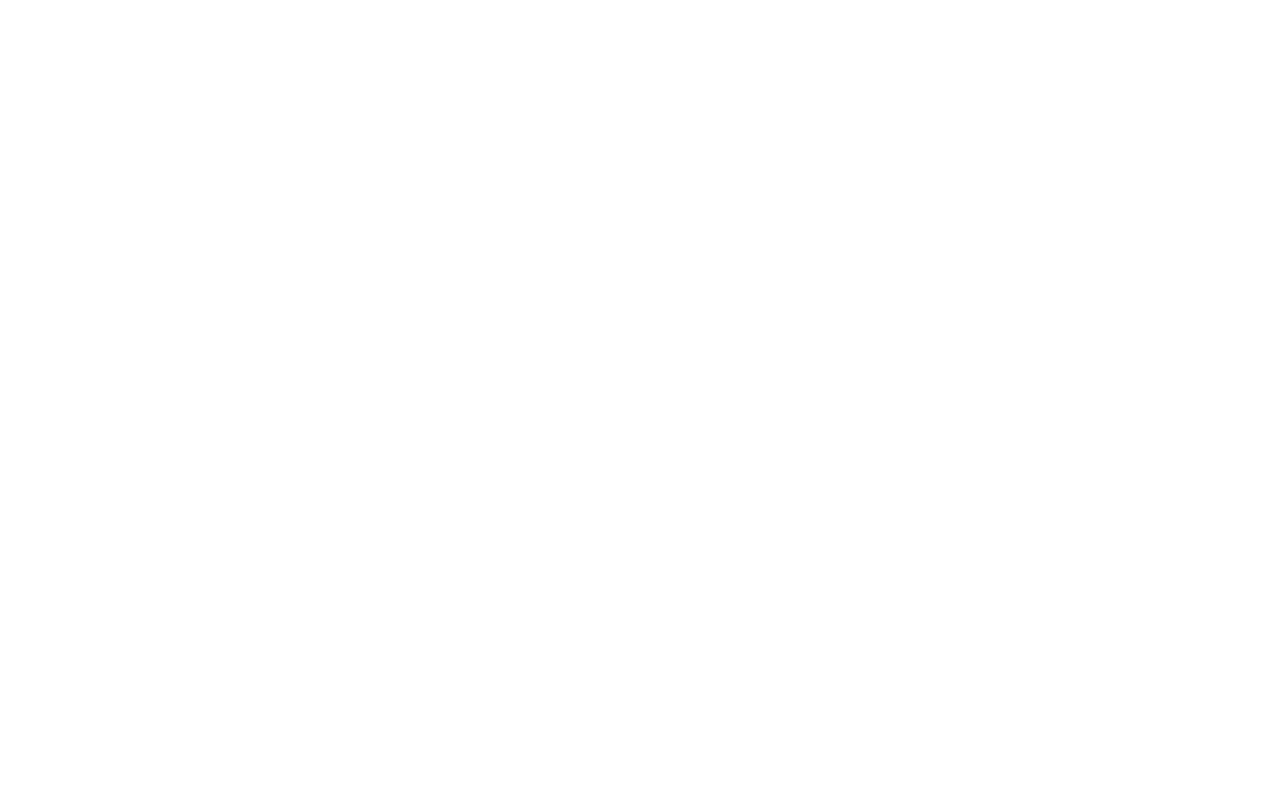
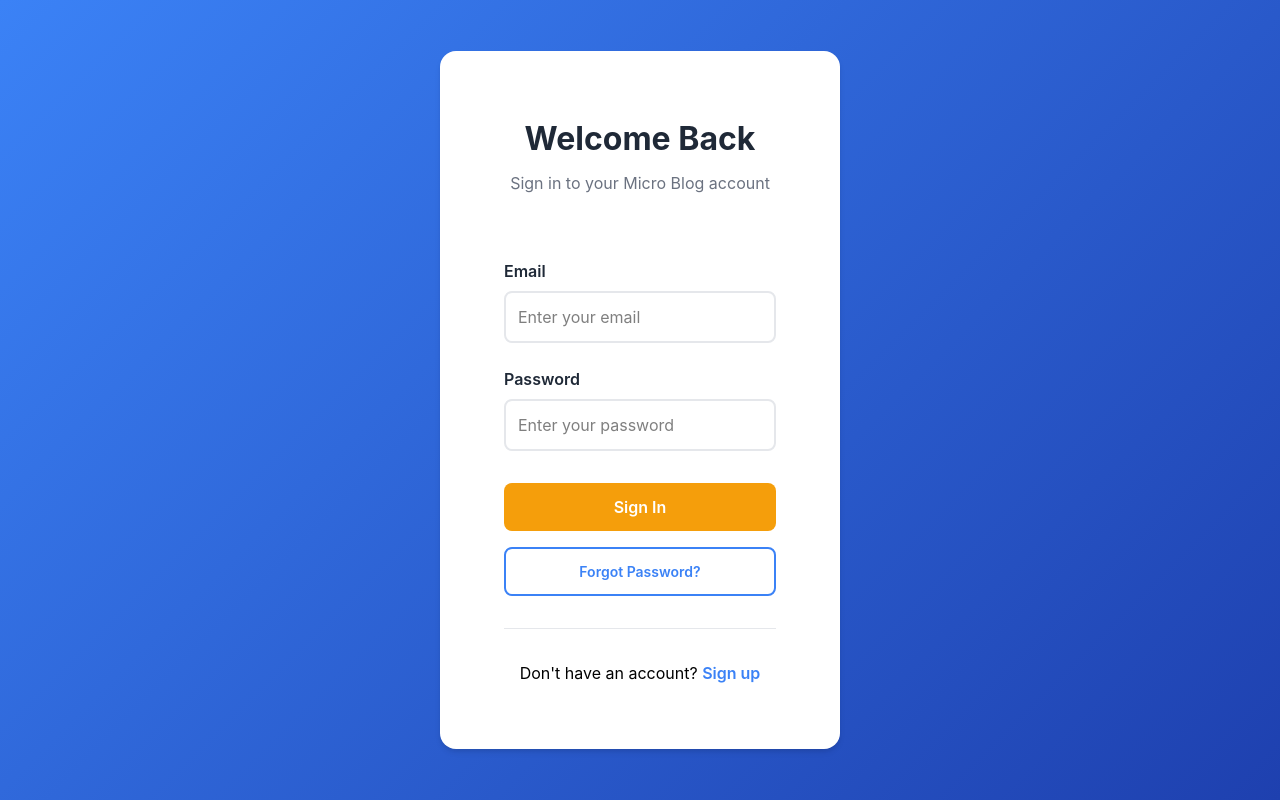
Before and after one commit to Dara218/micro-blog, a Vue app: page /login in a window 1280 px wide. Before the commit this address had no page. Built offline with nearby package versions, Linux system fonts and the light colour scheme.

Commit message:
MICRO-BLOG-3 - Implement Landing Page and Login - Added login route - Added disabling button - Added login form data - Installed axios

```diff
--- a/package.json
+++ b/package.json
@@ -12,6 +12,7 @@
     "preview": "vite preview"
   },
   "dependencies": {
+    "axios": "^1.11.0",
     "vue": "^3.5.18",
     "vue-router": "^4.5.1"
   },
--- a/src/assets/styles/_components.scss
+++ b/src/assets/styles/_components.scss
@@ -21,6 +21,19 @@
       background-color: $white;
       color: $primary-color;
     }
+  }
+
+  // Disabled state
+  &.btn-disabled,
+  &:disabled {
+    background-color: lighten($primary-color, 35%);
+    color: lighten($primary-color, 65%);
+    border-color: lighten($primary-color, 35%);
+    cursor: not-allowed;
+    pointer-events: none;
+    opacity: 0.6;
+    transform: none; // prevent hover transform
+    color: black;
   }
 
   &.btn-outline {
--- a/src/router/index.js
+++ b/src/router/index.js
@@ -1,4 +1,6 @@
-import LandingPage from '@/views/LandingPage.vue'
+import Home from '@/views/Page/Home.vue'
+import LandingPage from '@/views/Page/LandingPage.vue'
+import LoginPage from '@/views/Page/LoginPage.vue'
 import { createRouter, createWebHistory } from 'vue-router'
 
 const router = createRouter({
@@ -9,6 +11,16 @@
       name: 'landing-page',
       component: LandingPage,
     },
+    {
+      path: '/login',
+      name: 'login',
+      component: LoginPage,
+    },
+    {
+      path: '/home',
+      name: 'home',
+      component: Home,
+    },
   ],
 })
 
--- a/src/views/LoginPage.vue
+++ /dev/null
@@ -1,39 +0,0 @@
-<template>
-  <div class="login-page">
-    <div class="login-container">
-      <div class="login-header">
-        <h1 class="login-title">Welcome Back</h1>
-        <p class="login-subtitle">Sign in to your Micro Blog account</p>
-      </div>
-
-      <form class="login-form">
-        <div class="form-group">
-          <label class="form-label">Email</label>
-          <input type="email" class="form-input" placeholder="Enter your email" />
-        </div>
-
-        <div class="form-group">
-          <label class="form-label">Password</label>
-          <input type="password" class="form-input" placeholder="Enter your password" />
-        </div>
-
-        <div class="form-actions">
-          <button type="submit" class="btn-login">Sign In</button>
-          <button type="button" class="btn-forgot">Forgot Password?</button>
-        </div>
-      </form>
-
-      <div class="login-footer">
-        <p>Don't have an account? <a href="#" class="signup-link">Sign up</a></p>
-      </div>
-    </div>
-  </div>
-</template>
-
-<script setup>
-// Login logic can go here
-</script>
-
-<style lang="scss" scoped>
-  @import '@/assets/styles/main.scss';
-</style>
--- /dev/null
+++ b/src/views/Page/Home.vue
@@ -0,0 +1,13 @@
+<template>
+  <div>
+    Lorem ipsum, dolor sit amet consectetur adipisicing elit. Ipsam id odit laudantium nemo optio assumenda quaerat architecto delectus dignissimos explicabo, exercitationem dolor voluptates excepturi perferendis qui neque saepe ipsum accusamus.
+  </div>
+</template>
+
+<script setup>
+
+</script>
+
+<style lang="scss" scoped>
+  @import '@/assets/styles/main.scss';
+</style>
--- a/src/views/LandingPage.vue
+++ b/src/views/Page/LandingPage.vue
@@ -8,8 +8,8 @@
           Share your thoughts, connect with others, and discover amazing content in our micro-blogging community.
         </p>
         <div class="cta-buttons">
-          <a href="#" class="btn btn-primary">Login</a>
-          <a href="#" class="btn btn-secondary">Register</a>
+          <RouterLink class="btn btn-primary" to="/login">Login</RouterLink>
+          <RouterLink class="btn btn-secondary" to="/register">Register</RouterLink>
         </div>
       </div>
     </section>
@@ -51,6 +51,8 @@
 </template>
 
 <script setup>
+import { RouterLink } from 'vue-router';
+
 // Component logic can go here
 </script>
 
--- /dev/null
+++ b/src/views/Page/LoginPage.vue
@@ -0,0 +1,70 @@
+<template>
+  <div class="login-page">
+    <div class="login-container">
+      <div class="login-header">
+        <h1 class="login-title">Welcome Back</h1>
+        <p class="login-subtitle">Sign in to your Micro Blog account</p>
+      </div>
+
+      <form class="login-form" @submit.prevent="login">
+        <div class="form-group">
+          <label class="form-label">Email</label>
+          <input
+            type="text"
+            class="form-input"
+            placeholder="Enter your email"
+            v-model="form.email"
+            autocomplete="on"
+          />
+        </div>
+
+        <div class="form-group">
+          <label class="form-label">Password</label>
+          <input
+            type="password"
+            class="form-input"
+            placeholder="Enter your password"
+            v-model="form.password"
+            autocomplete="off"
+          />
+        </div>
+
+        <div class="form-actions">
+          <button type="submit" class="btn-login" :disabled="isDisabled">Sign In</button>
+          <button type="button" class="btn-forgot">Forgot Password?</button>
+        </div>
+      </form>
+
+      <div class="login-footer">
+        <p>Don't have an account? <a href="#" class="signup-link">Sign up</a></p>
+      </div>
+    </div>
+  </div>
+</template>
+
+<script setup>
+  import { reactive, ref } from 'vue';
+  import axios from 'axios';
+  import router from '@/router';
+
+  const isDisabled = ref(false);
+  const form = reactive({
+    email: '',
+    password: '',
+  })
+
+  const login = async () => {
+    try {
+      isDisabled.value = true;
+      // await axios.post('/api/login', { ...form })
+
+      router.push('/home');
+    } catch (error) {
+      console.error(error.response?.data);
+    }
+  };
+</script>
+
+<style lang="scss" scoped>
+  @import '@/assets/styles/main.scss';
+</style>
```
Also changed, not shown: src/assets/styles/components/_button.scss (added), 1 other file (tests, documents, lock files or other folders).
